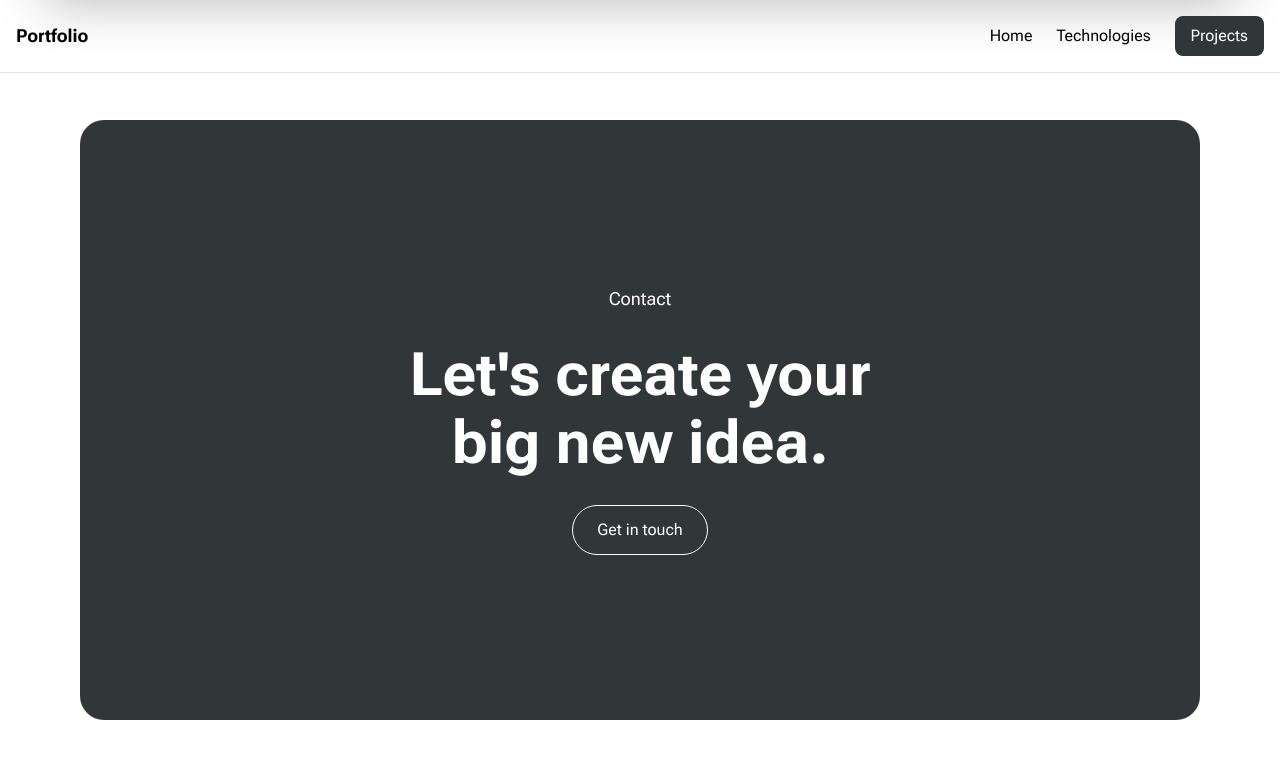
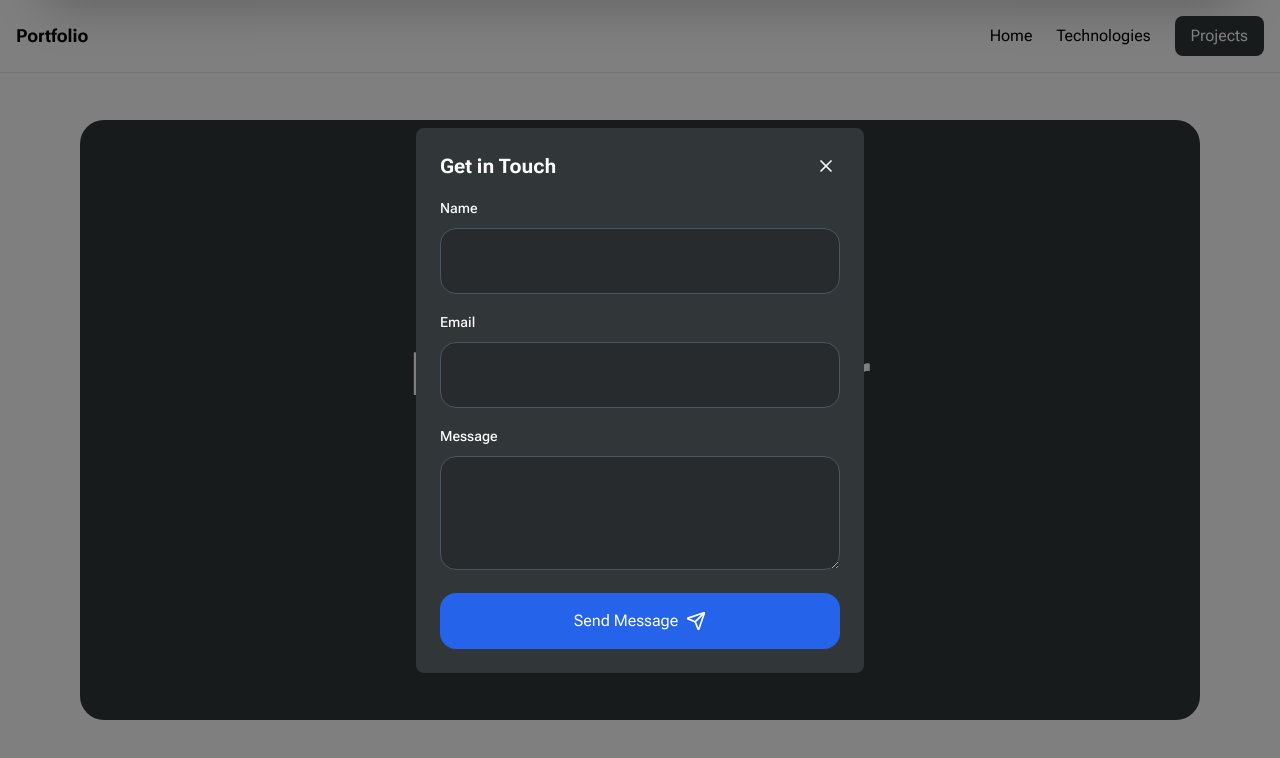
Before and after one commit to tr3ndy661/Portfolio, a React (Vite) app: page / in a window 1280 px wide. Both pictures are taken after a click on the button "Get in touch". Shown: the part 2745-3503 px from the top of the page. Built offline with nearby package versions, Linux system fonts and the light colour scheme.

Commit message:
added functionality to the get in touch button// fixed bugs

```diff
--- a/package.json
+++ b/package.json
@@ -10,8 +10,10 @@
     "preview": "vite preview"
   },
   "dependencies": {
+    "@emailjs/browser": "^4.4.1",
     "framer-motion": "^11.15.0",
     "gsap": "^3.12.5",
+    "lucide-react": "^0.469.0",
     "prop-types": "^15.8.1",
     "react": "^19.0.0",
     "react-dom": "^19.0.0"
--- a/src/assets/components/Footer.jsx
+++ b/src/assets/components/Footer.jsx
@@ -1,11 +1,58 @@
 import { useState, useEffect } from 'react';
+import { Send, X, Check } from 'lucide-react';
+import emailjs from '@emailjs/browser';
 
-export default function Contact() {
+export default function Footer() {
   const [isVisible, setIsVisible] = useState(false);
+  const [isOpen, setIsOpen] = useState(false);
+  const [isSending, setIsSending] = useState(false);
+  const [isSuccess, setIsSuccess] = useState(false);
+  const [formData, setFormData] = useState({
+    name: '',
+    email: '',
+    message: ''
+  });
 
   useEffect(() => {
     setIsVisible(true);
   }, []);
+
+  const handleSubmit = async (e) => {
+    e.preventDefault();
+    setIsSending(true);
+
+    try {
+      // Replace these with your actual EmailJS credentials
+      await emailjs.send(
+        'service_x54tx19',
+        'template_46e63rz',
+        {
+          from_name: formData.name,
+          from_email: formData.email,
+          message: formData.message,
+        },
+        'epGkSqkWjTIG8OCNR'
+      );
+
+      setIsSuccess(true);
+      setTimeout(() => {
+        setIsOpen(false);
+        setIsSuccess(false);
+        setFormData({ name: '', email: '', message: '' });
+      }, 2000);
+    } catch (error) {
+      console.error('Error sending email:', error);
+    } finally {
+      setIsSending(false);
+    }
+  };
+
+  const handleChange = (e) => {
+    setFormData(prev => ({
+      ...prev,
+      [e.target.name]: e.target.value
+    }));
+  };
 
   return (
     <div className="bg-[#313638] rounded-3xl min-h-[600px] flex flex-col items-center justify-center text-white p-8 m-20">
@@ -13,26 +60,93 @@ export default function Contact() {
         isVisible ? 'translate-y-0 opacity-100' : 'translate-y-10 opacity-0'
       }`}>
         <p className="text-lg">Contact</p>
-
         <h1 className="text-5xl md:text-6xl font-bold space-y-2">
           <div>Let&apos;s create your</div>
           <div>big new idea.</div>
         </h1>
-
-        <button className="px-6 py-3 rounded-full border border-white hover:bg-white hover:text-black">
+        <button
+          onClick={() => setIsOpen(true)}
+          className="px-6 py-3 rounded-full border border-white hover:bg-white hover:text-black transition-all duration-300"
+        >
           Get in touch
         </button>
       </div>
 
-      {/* <nav className="absolute bottom-8">
-        <ul className="flex space-x-8 text-gray-300">
-          {['Home', 'Projects', 'Technologies', 'Contact', 'About'].map((item) => (
-            <li key={item} className="hover:text-white transition-colors duration-200 cursor-pointer">
-              {item}
-            </li>
-          ))}
-        </ul>
-      </nav> */}
+      {/* Custom Modal */}
+      {isOpen && (
+        <div className="fixed inset-0 bg-black bg-opacity-50 flex items-center justify-center p-4 z-50">
+          <div className="bg-[#313638] text-white rounded-lg p-6 w-full max-w-md relative transform transition-all duration-300 scale-100">
+            <div className="flex justify-between items-center mb-4">
+              <h2 className="text-xl font-bold">Get in Touch</h2>
+              <button
+                onClick={() => setIsOpen(false)}
+                className="p-1 rounded-full hover:bg-black/20 transition-colors"
+              >
+                <X className="h-5 w-5" />
+              </button>
+            </div>
+
+            <form onSubmit={handleSubmit} className="space-y-4">
+              <div className="space-y-2">
+                <label className="text-sm font-medium">Name</label>
+                <input
+                  type="text"
+                  name="name"
+                  required
+                  value={formData.name}
+                  onChange={handleChange}
+                  className="w-full p-5 rounded-2xl bg-black/20 border border-gray-600 focus:border-white focus:outline-none"
+                />
+              </div>
+
+              <div className="space-y-2">
+                <label className="text-sm font-medium">Email</label>
+                <input
+                  type="email"
+                  name="email"
+                  required
+                  value={formData.email}
+                  onChange={handleChange}
+                  className="w-full p-5 rounded-2xl bg-black/20 border border-gray-600 focus:border-white focus:outline-none"
+                />
+              </div>
+
+              <div className="space-y-2">
+                <label className="text-sm font-medium">Message</label>
+                <textarea
+                  name="message"
+                  required
+                  value={formData.message}
+                  onChange={handleChange}
+                  rows={4}
+                  className="w-full p-2 rounded-2xl bg-black/20 border border-gray-600 focus:border-white focus:outline-none"
+                />
+              </div>
+
+              <button
+                type="submit"
+                disabled={isSending || isSuccess}
+                className={`w-full py-4 px-4 rounded-2xl flex items-center justify-center space-x-2 transition-all duration-300 ${
+                  isSuccess
+                    ? 'bg-green-600 hover:bg-green-700'
+                    : 'bg-blue-600 hover:bg-blue-700'
+                }`}
+              >
+                {isSuccess ? (
+                  <Check className="h-5 w-5 animate-bounce" />
+                ) : isSending ? (
+                  <Send className="h-5 w-5 animate-spin" />
+                ) : (
+                  <>
+                    <span>Send Message</span>
+                    <Send className="h-5 w-5" />
+                  </>
+                )}
+              </button>
+            </form>
+          </div>
+        </div>
+      )}
     </div>
   );
 }
--- a/src/assets/components/TechnologiesSection.jsx
+++ b/src/assets/components/TechnologiesSection.jsx
@@ -115,8 +115,9 @@ export default function TechnologiesSection() {
           </button>
 
           <div
+          // hover effects over the technologies seciton
             className={`relative overflow-hidden transition-all duration-300 ease-in-out ${
-              openSection === index ? 'max-h-96 opacity-100' : 'max-h-0 opacity-0'
+              openSection === index ? 'max-h-100 opacity-100' : 'max-h-0 opacity-0'
             }`}
           >
             <div className="p-6 rounded-3xl bg-gradient-to-br from-[#313638] to-[#1a1d1e] shadow-xl">
--- /dev/null
+++ b/src/assets/components/TextReveal.jsx
@@ -0,0 +1,55 @@
+import { useEffect, useRef } from 'react';
+import gsap from 'gsap';
+
+const TextReveal = () => {
+  const textRef = useRef(null);
+  const containerRef = useRef(null);
+
+  useEffect(() => {
+    // Split text into individual lines
+    const splitText = (text) => {
+      const words = text.textContent.split(' ');
+      text.textContent = '';
+
+      words.forEach((word) => {
+        const span = document.createElement('span');
+        span.textContent = word + ' ';
+        span.style.display = 'inline-block';
+        text.appendChild(span);
+      });
+
+      return text.children;
+    };
+
+    // Create animation timeline
+    const tl = gsap.timeline({ defaults: { ease: 'power4.uut' } });
+    const words = splitText(textRef.current);
+
+    // Set initial state
+    gsap.set(containerRef.current, { visibility: 'visible' });
+    gsap.set(words, {
+      y: 100,
+      opacity: 0
+    });
+
+    // Animate each word
+    tl.to(words, {
+      duration: 1.5,
+      y: 0,
+      opacity: 1,
+      stagger: 0.15,
+    });
+    //or animate each word
+    // tl.to(words, {duration: 1, x: 10, autoAlpha: 0, ease: "elastic", stagger: 0.05});
+  }, []);
+
+  return (
+    <div ref={containerRef} className="font-5xl text-black font-extrabold" style={{ visibility: 'hidden' }}>
+      <h1 ref={textRef} className="text-4xl font-bold">
+        Abdulrahman Al-Tayeb
+      </h1>
+    </div>
+  );
+};
+
+export default TextReveal;
--- a/vite.config.js
+++ b/vite.config.js
@@ -1,10 +1,7 @@
-import { defineConfig } from 'vite'
-import react from '@vitejs/plugin-react'
+import { defineConfig } from 'vite';
+import react from '@vitejs/plugin-react';
 
 // https://vite.dev/config/
 export default defineConfig({
   plugins: [react()],
-"scripts": {
-  "build": "vite build"
-}
-})
+});
```
Also changed, not shown: 1 other file (tests, documents, lock files or other folders).
